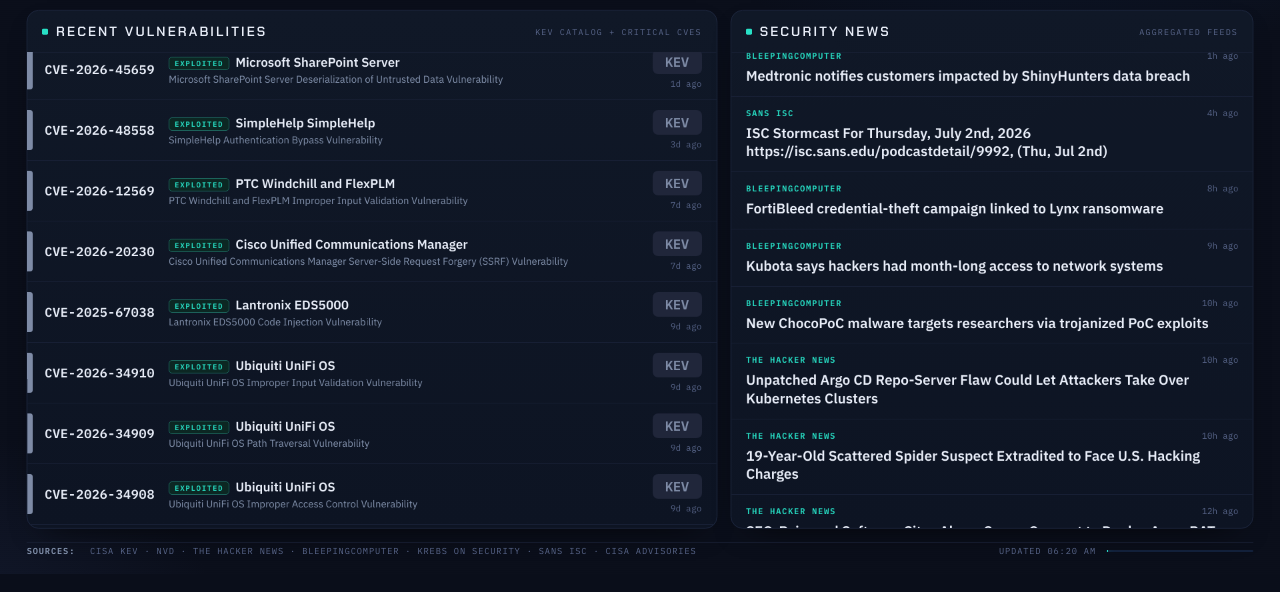
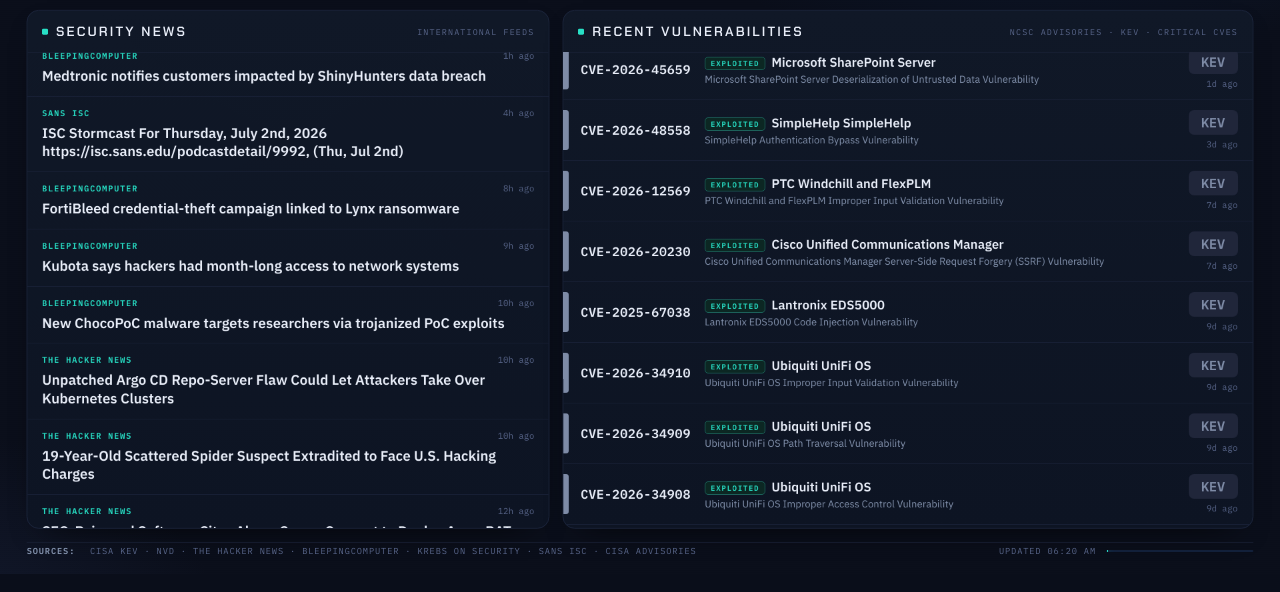
Before and after one commit to SOC-SLTN/WALLBOARD, a website: page index.html in a window 1280 px wide. Shown: the part 186-778 px from the top of the page. Drawn offline with Linux system fonts and the light colour scheme.

Commit message:
Update index.html

```diff
--- a/index.html
+++ b/index.html
@@ -168,7 +168,7 @@
   .stat.feed .edge{ background:var(--low); }
 
   /* ---- Panels --------------------------------------------------------- */
-  .board{ display:grid; grid-template-columns:1.32fr 1fr; gap:20px; min-height:0; z-index:2; }
+  .board{ display:grid; grid-template-columns:1fr 1.32fr; gap:20px; min-height:0; z-index:2; }
   .panel{
     background:linear-gradient(180deg,#101827, #0d1423);
     border:1px solid var(--line); border-radius:18px;
@@ -301,18 +301,18 @@
     <div class="board">
       <section class="panel">
         <div class="head">
-          <h2><span class="tick"></span>Recent Vulnerabilities</h2>
-          <span class="meta" id="vuln-meta">KEV catalog + critical CVEs</span>
+          <h2><span class="tick"></span>Security News</h2>
+          <span class="meta" id="news-meta">International feeds</span>
         </div>
-        <div class="scroll"><div class="track" id="vuln-list"></div></div>
+        <div class="scroll"><div class="track" id="news-list"></div></div>
       </section>
 
       <section class="panel">
         <div class="head">
-          <h2><span class="tick"></span>Security News</h2>
-          <span class="meta" id="news-meta">Aggregated feeds</span>
+          <h2><span class="tick"></span>Recent Vulnerabilities</h2>
+          <span class="meta" id="vuln-meta">NCSC advisories · KEV · critical CVEs</span>
         </div>
-        <div class="scroll"><div class="track" id="news-list"></div></div>
+        <div class="scroll"><div class="track" id="vuln-list"></div></div>
       </section>
     </div>
 
@@ -517,14 +517,20 @@ async function fetchVulns(){
    =========================================================================== */
 function renderVulns(items){
   $('vuln-list').innerHTML = items.map(v => {
-    const b = band(v.score);
-    const score = v.score != null ? Number(v.score).toFixed(1) : (v.kev ? 'KEV' : '—');
+    const b = v.band || band(v.score);
+    const score = v.score != null ? Number(v.score).toFixed(1)
+                : v.kev ? 'KEV'
+                : v.rating ? v.rating
+                : '—';
     const product = v.product?.trim() || v.desc || 'Details pending';
+    const tag = v.kev ? '<span class="kevtag">EXPLOITED</span>'
+              : v.ncsc ? '<span class="kevtag">NCSC</span>'
+              : '';
     return `<div class="vuln ${b}">
       <div class="rail"></div>
       <div class="id">${esc(v.id)}</div>
       <div class="meta">
-        <div class="prod">${v.kev?'<span class="kevtag">EXPLOITED</span>':''}${esc(product)}</div>
+        <div class="prod">${tag}${esc(product)}</div>
         <div class="desc">${esc(v.desc||'')}</div>
       </div>
       <div class="right">
```
